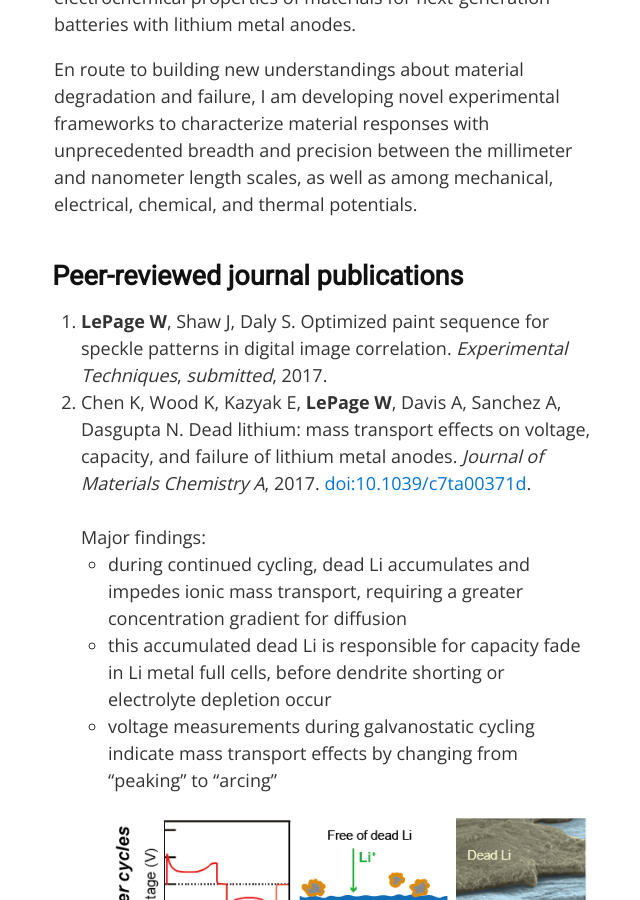
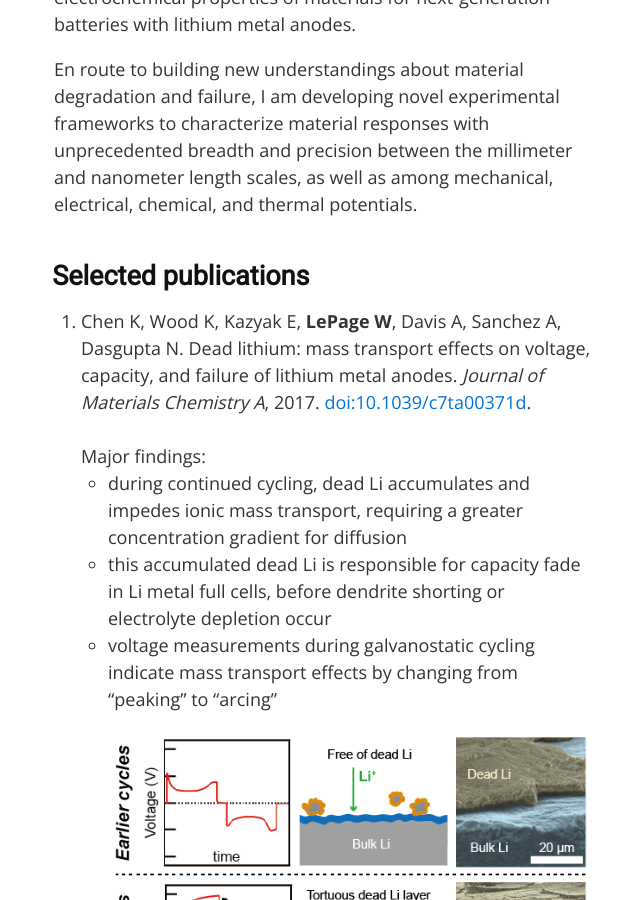
Before and after one commit to wlepage/wlepage.github.io, a Jekyll site: the page built from index.md, in a window 1280 px wide and 900 px high, scrolled down 2205 px. Shown: the whole window, without its empty margins (316-956 px from the left). Built offline with Jekyll 4.4.1, drawn with Linux system fonts in a browser that asks for light colours.

Commit message:
Update index.md

```diff
--- a/index.md
+++ b/index.md
@@ -53,8 +53,7 @@ In addition, I investigate the connections between battery performance and the c
 
 En route to building new understandings about material degradation and failure, I am developing novel experimental frameworks to characterize material responses with unprecedented breadth and precision between the millimeter and nanometer length scales, as well as among mechanical, electrical, chemical, and thermal potentials.
 
-## Peer-reviewed journal publications
-1. __LePage W__, Shaw J, Daly S. Optimized paint sequence for speckle patterns in digital image correlation. _Experimental Techniques_, _submitted_, 2017.
+## Selected publications
 1. Chen K, Wood K, Kazyak E, __LePage W__, Davis A, Sanchez A, Dasgupta N. Dead lithium: mass transport effects on voltage, capacity, and failure of lithium metal anodes. _Journal of Materials Chemistry A_, 2017. [doi:10.1039/c7ta00371d](http://doi.org/10.1039/c7ta00371d). <br /><br />
 Major findings:
 	+ during continued cycling, dead Li accumulates and impedes ionic mass transport, requiring a greater concentration gradient for diffusion
```
